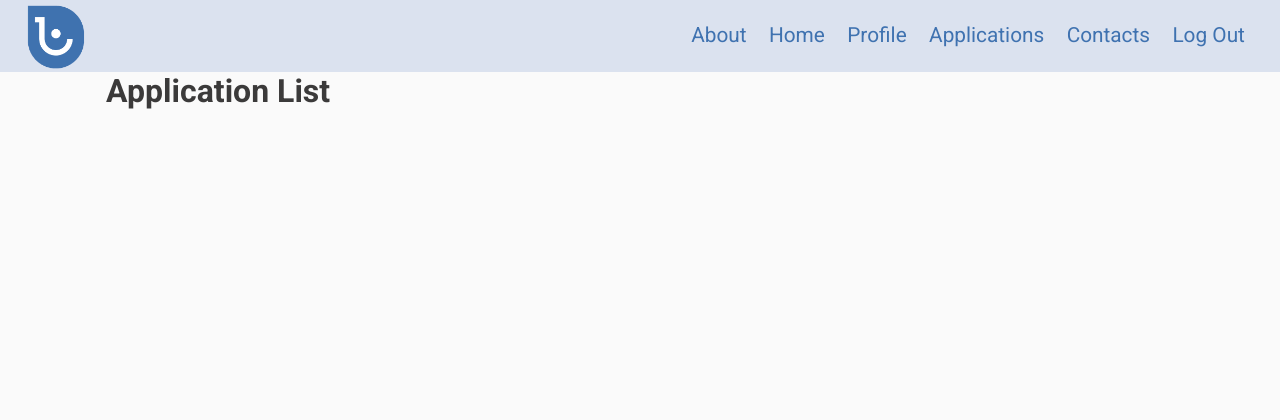
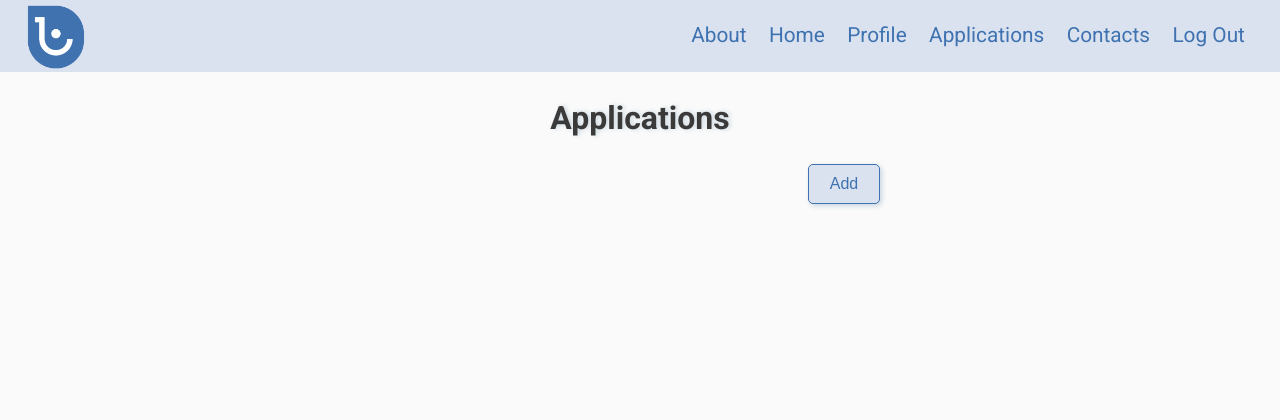
Before and after one commit to seiteambestteam/jobbly, a Django app: page /applications/ in a window 1280 px wide. Shown: the top 420 px of the page. Run offline with Django 3.2, Linux system fonts and the light colour scheme; the visitor is signed in with stand-in values (Sample User, id 1); data that the repository does not hold is empty; some libraries are stand-ins or nearby versions.

```diff
--- a/job_tracker/templates/applications/index.html
+++ b/job_tracker/templates/applications/index.html
@@ -1,21 +1,33 @@
 {% extends 'base.html' %} {% block content %}
 
-<h1>Application List</h1>
+<h2 class="text-center title">Applications</h2>
 
-{% for application in applications %}
-<a href="{% url 'applications_detail' application.id %}">
-    <div>
-        <ol>
-            <li><span> Company: {{ application.company }}</span></li>
-            <p>Job Title: {{ application.jobtitle }}</p>
-            <p>Job Listing: {{ application.joblisting }}</p>
-            <p>Resume: {{ application.resume }}</p>
-            <p>Applied: {{ application.applied }}</p>
-            <p>Apply Date: {{ application.applicationDate }}</p>
-            <p>Apply By: {{ application.dueDate }}</p>
-            <p>Notes: {{ application.notes }}</p>
-        </ol>
-    </div>
-</a>
+<div class="center container-lg">
+    <button class="btn center txt-sml btn-md side"><a href="{% url 'applications_create' %}">Add</a></button>
 
-{% endfor %} {% endblock %}
+    <br />
+
+<div class="center container-sml">
+    <ol class="txt-justify">
+        {% for application in applications %}
+            <li><a href="{% url 'applications_detail' application.id %}"><span>{{ application.company }}</span></a>
+            <p class="txt-medium">Job Title:</p>
+            <p class="txt-sml">{{ application.jobtitle }}</p>
+            <p class="txt-medium">Job Listing:</p>
+            <p class="txt-sml">{{ application.joblisting }}</p>
+            <p class="txt-medium">Resume:</p>
+            <p class="txt-sml">{{ application.resume }}</p>
+            <p class="txt-medium">Applied:</p>
+            <p class="txt-sml">{{ application.applied }}</p>
+            <p class="txt-medium">Apply Date:</p>
+            <p class="txt-sml">{{ application.applicationDate }}</p>
+            <p class="txt-medium">Apply By:</p>
+            <p class="txt-sml">{{ application.dueDate }}</p>
+            <p class="txt-medium">Notes:</p>
+            <p class="txt-sml">{{ application.notes }}</p>
+            </li>
+        {% endfor %}
+    </ol>
+</div>
+
+{% endblock %}
--- a/job_tracker/urls.py
+++ b/job_tracker/urls.py
@@ -24,6 +24,7 @@ urlpatterns = [
     path('landmarks/<int:pk>/update/', views.LandmarkUpdate.as_view(), name='landmarks_update'),
     path('landmarks/<int:pk>/delete/', views.LandmarkDelete.as_view(), name='landmarks_delete'),
     path('landmarks/<int:landmark_id>/assoc_app/<int:application_id>/', views.assoc_landmark, name='assoc_landmark'),
+    path('landmarks/<int:landmark_id>/unassoc_app/<int:application_id>/', views.unassoc_landmark, name='unassoc_landmark'),
     path('ajax/jobsearch/', views.job_search, name='job_search'),
     path('ajax/job_search_api/', views.job_search_api, name='job_search_api'),
   ]
```
Also changed, not shown: job_tracker/templates/contacts/index.html (+22 -11 lines), job_tracker/templates/job_tracker/application_confirm_delete.html (+11 -4 lines), job_tracker/templates/job_tracker/application_form.html (+14 -8 lines).
